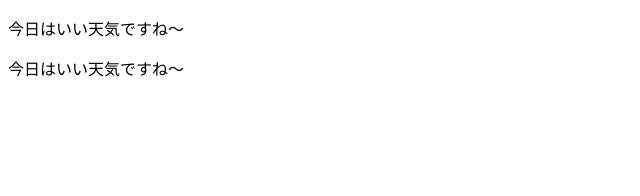
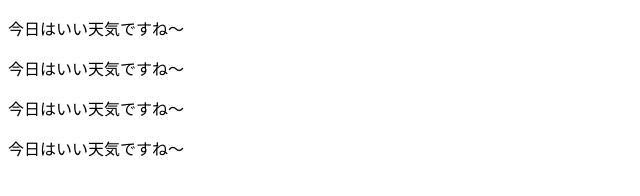
Before and after one commit to aibouousama/study-github, a plain HTML site: page index.html in a window 1280 px wide. Shown: the whole page, without its empty margins (0-640 px from the left). Drawn offline with Linux system fonts and the light colour scheme.

Commit message:
テスト用

```diff
--- a/index.html
+++ b/index.html
@@ -8,5 +8,7 @@
 <body>
   <p>今日はいい天気ですね〜</p>
   <p>今日はいい天気ですね〜</p>
+  <p>今日はいい天気ですね〜</p>
+  <p>今日はいい天気ですね〜</p>
 </body>
 </html>
```
